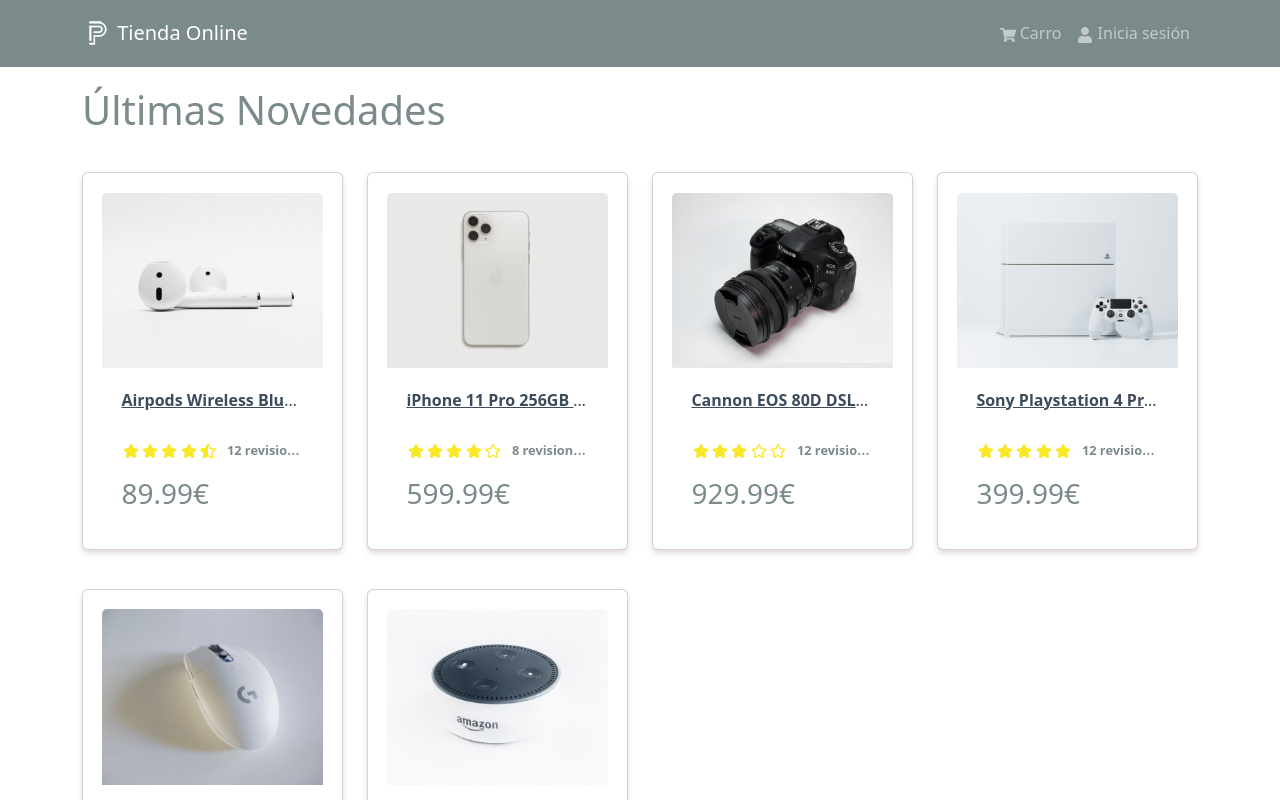
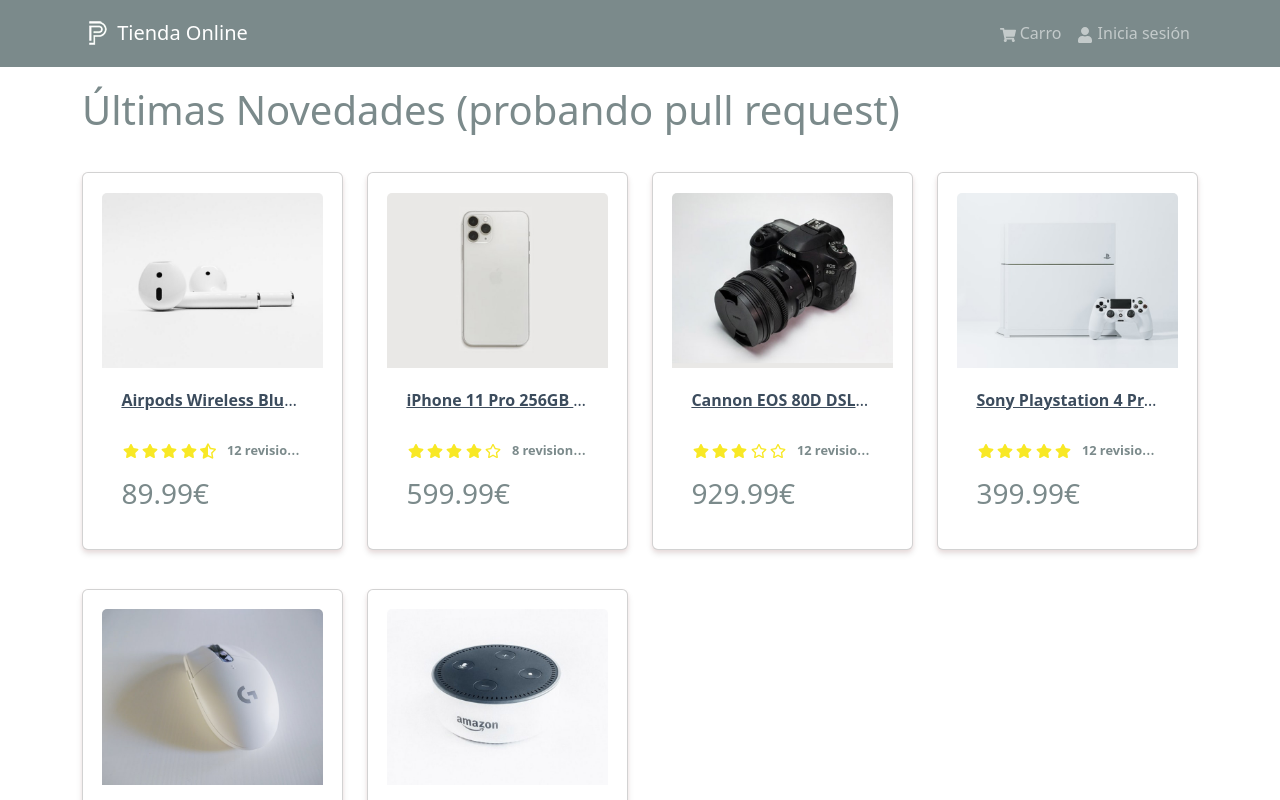
Before and after one commit to developer0-p/tienda_online, a React (Create React App) app in the folder frontend/: page / in a window 1280 px wide. Shown: the top 800 px of the page. Built offline with nearby package versions, Linux system fonts and the light colour scheme.

Commit message:
Prueba pull request

```diff
--- a/frontend/src/screens/HomeScreen.jsx
+++ b/frontend/src/screens/HomeScreen.jsx
@@ -5,7 +5,7 @@
 const HomeScreen = () => {
   return (
     <>
-        <h1>Últimas Novedades</h1>
+        <h1>Últimas Novedades (probando pull request)</h1>
         <Row>
             {products.map(product => (
                 <Col key={product._id} sm={12} md={6} lg={4} xl={3}>
```
